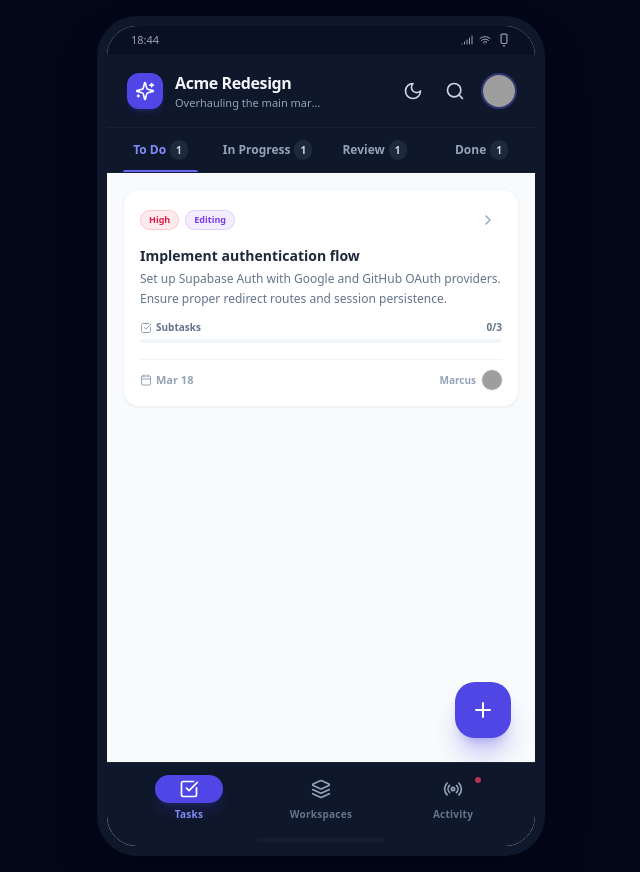
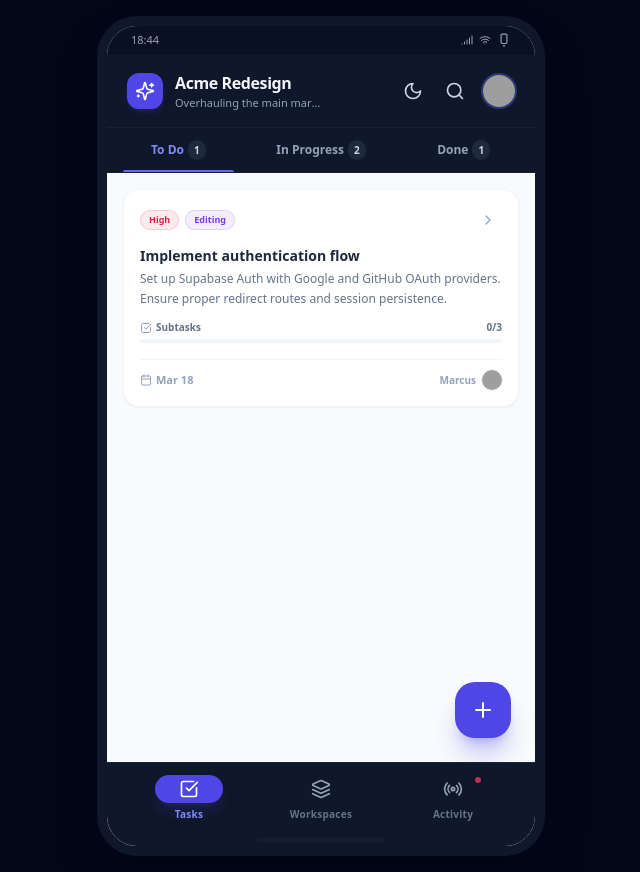
Before and after one commit to srijan1999/Task-Flow, a React (Vite) app: page / in a window 1280 px wide. Shown: the whole page, without its empty margins (319-959 px from the left). Built offline with nearby package versions, Linux system fonts and the light colour scheme; grey boxes are pictures that could not be loaded.

Commit message:
[dyad] Removed the Review tab and updated task status flows - wrote 3 file(s)

```diff
--- a/src/components/NewTaskModal.tsx
+++ b/src/components/NewTaskModal.tsx
@@ -129,7 +129,6 @@ export const NewTaskModal: React.FC<NewTaskModalProps> = ({
               >
                 <option value="todo">To Do</option>
                 <option value="in_progress">In Progress</option>
-                <option value="review">In Review</option>
                 <option value="done">Done</option>
               </select>
             </div>
--- a/src/components/TaskDetailModal.tsx
+++ b/src/components/TaskDetailModal.tsx
@@ -15,7 +15,6 @@ import {
 import { Button } from './ui/button';
 import { Input } from './ui/input';
 import { Textarea } from './ui/textarea';
-import { Badge } from './ui/badge';
 
 interface TaskDetailModalProps {
   task: Task;
@@ -49,7 +48,7 @@ export const TaskDetailModal: React.FC<TaskDetailModalProps> = ({
   const [title, setTitle] = useState(task.title);
   const [description, setDescription] = useState(task.description);
   const [priority, setPriority] = useState<Priority>(task.priority);
-  const [status, setStatus] = useState<TaskStatus>(task.status);
+  const [status, setStatus] = useState<TaskStatus>(task.status === 'review' ? 'in_progress' : task.status);
   const [assigneeId, setAssigneeId] = useState(task.assigneeId);
   const [dueDate, setDueDate] = useState(task.dueDate);
   const [selectedTagIds, setSelectedTagIds] = useState<string[]>(task.tagIds || []);
@@ -228,7 +227,6 @@ export const TaskDetailModal: React.FC<TaskDetailModalProps> = ({
               >
                 <option value="todo">To Do</option>
                 <option value="in_progress">In Progress</option>
-                <option value="review">In Review</option>
                 <option value="done">Done</option>
               </select>
             </div>
--- a/src/pages/Index.tsx
+++ b/src/pages/Index.tsx
@@ -19,7 +19,6 @@ import {
   Search,
   CheckCircle2,
   Clock,
-  AlertCircle,
   HelpCircle,
   X
 } from 'lucide-react';
@@ -113,8 +112,8 @@ const Index = () => {
       const randomAction = actions[Math.floor(Math.random() * actions.length)];
 
       if (randomAction === 'move') {
-        const statuses: TaskStatus[] = ['todo', 'in_progress', 'review', 'done'];
-        const currentStatusIndex = statuses.indexOf(randomTask.status);
+        const statuses: TaskStatus[] = ['todo', 'in_progress', 'done'];
+        const currentStatusIndex = statuses.indexOf(randomTask.status === 'review' ? 'in_progress' : randomTask.status);
         let nextStatusIndex = currentStatusIndex + (Math.random() > 0.5 ? 1 : -1);
         if (nextStatusIndex < 0) nextStatusIndex = 1;
         if (nextStatusIndex >= statuses.length) nextStatusIndex = statuses.length - 2;
@@ -128,7 +127,7 @@ const Index = () => {
         const statusLabels = {
           todo: 'To Do',
           in_progress: 'In Progress',
-          review: 'In Review',
+          review: 'In Progress',
           done: 'Done'
         };
 
@@ -303,11 +302,13 @@ const Index = () => {
   };
 
   const handleMoveStatus = (taskId: string, direction: 'left' | 'right') => {
-    const statuses: TaskStatus[] = ['todo', 'in_progress', 'review', 'done'];
+    const statuses: TaskStatus[] = ['todo', 'in_progress', 'done'];
     const task = tasks.find(t => t.id === taskId);
     if (!task) return;
 
-    const currentIndex = statuses.indexOf(task.status);
+    // Map review status to in_progress if any legacy tasks exist
+    const currentStatus = task.status === 'review' ? 'in_progress' : task.status;
+    const currentIndex = statuses.indexOf(currentStatus);
     let nextIndex = currentIndex + (direction === 'right' ? 1 : -1);
 
     if (nextIndex >= 0 && nextIndex < statuses.length) {
@@ -319,7 +320,7 @@ const Index = () => {
       const statusLabels = {
         todo: 'To Do',
         in_progress: 'In Progress',
-        review: 'In Review',
+        review: 'In Progress',
         done: 'Done'
       };
 
@@ -358,18 +359,17 @@ const Index = () => {
       icon: <Clock className="h-4 w-4" />
     },
     {
-      id: 'review',
-      title: 'Review',
-      icon: <AlertCircle className="h-4 w-4" />
-    },
-    {
       id: 'done',
       title: 'Done',
       icon: <CheckCircle2 className="h-4 w-4" />
     },
   ];
 
-  const activeColumnTasks = filteredTasks.filter(t => t.status === activeColumn);
+  // Map legacy 'review' tasks to 'in_progress' for display
+  const activeColumnTasks = filteredTasks.filter(t => {
+    const currentStatus = t.status === 'review' ? 'in_progress' : t.status;
+    return currentStatus === activeColumn;
+  });
 
   return (
     <div className={`min-h-screen bg-slate-950 flex items-center justify-center p-0 sm:p-4 font-sans ${isDarkMode ? 'dark' : ''}`}>
@@ -420,7 +420,10 @@ const Index = () => {
               <div className="bg-slate-900 text-white flex border-b border-slate-800/60 shrink-0 select-none">
                 {columns.map((col) => {
                   const isSelected = activeColumn === col.id;
-                  const count = filteredTasks.filter(t => t.status === col.id).length;
+                  const count = filteredTasks.filter(t => {
+                    const currentStatus = t.status === 'review' ? 'in_progress' : t.status;
+                    return currentStatus === col.id;
+                  }).length;
                   return (
                     <button
                       key={col.id}
```
